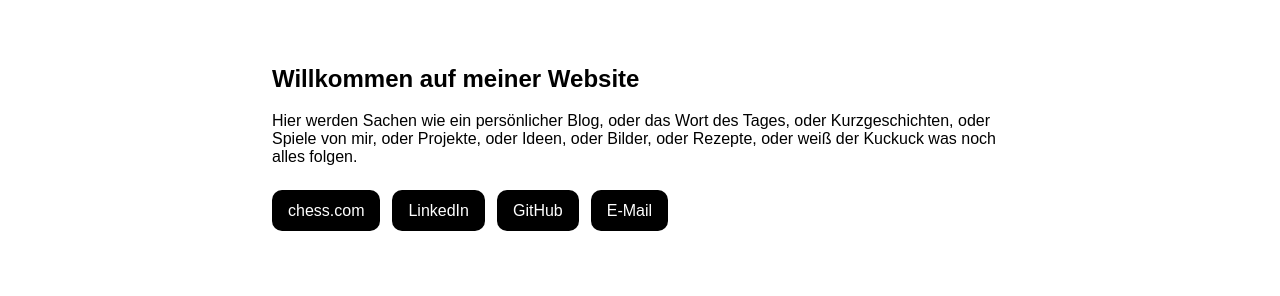
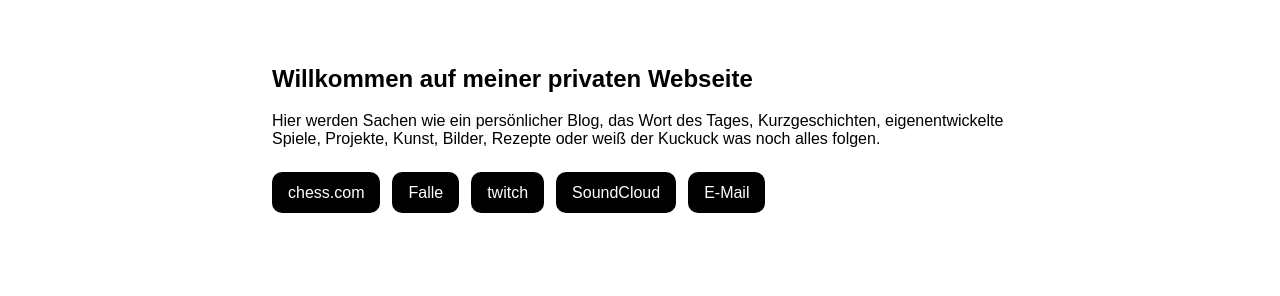
Before and after one commit to connor-42069/ConnorWetter, a plain HTML site: page index.html in a window 1280 px wide. Shown: the part 504-800 px from the top of the page. Drawn offline with Linux system fonts and the light colour scheme.

Commit message:
mehr links

```diff
--- a/index.html
+++ b/index.html
@@ -33,13 +33,11 @@
         <section class="profile">
 
             <div class="profile-info">
-                <h2>Willkommen auf meiner Website</h2>
+                <h2>Willkommen auf meiner privaten Webseite</h2>
 
                 <p>
-                   Hier werden Sachen wie ein persönlicher Blog, oder das Wort des Tages,
-                   oder Kurzgeschichten, oder Spiele von mir, oder Projekte, oder Ideen,
-                   oder Bilder, oder Rezepte, oder weiß der Kuckuck was noch alles folgen.
-
+                   Hier werden Sachen wie ein persönlicher Blog, das Wort des Tages, Kurzgeschichten, eigenentwickelte Spiele,
+                   Projekte, Kunst, Bilder, Rezepte oder weiß der Kuckuck was noch alles folgen.
                 </p>
 
                 <nav class="social-links" aria-label="Meine Profile">
@@ -51,6 +49,31 @@
                         chess.com
                     </a>
 
+                    <a
+                        href="https://www.youtube.com/embed/QDia3e12czc?autoplay=1"
+                        target="_blank"
+                        rel="noopener noreferrer"
+                    >
+                        Falle
+                    </a>
+
+                    <a
+                        href="https://www.twitch.tv/connormcschach"
+                        target="_blank"
+                        rel="noopener noreferrer"
+                    >
+                        twitch
+                    </a>
+
+                    <a
+                        href="https://soundcloud.com/connor-neudek"
+                        target="_blank"
+                        rel="noopener noreferrer"
+                    >
+                        SoundCloud
+                    </a>
+
+                    <!--
                     <a
                         href="https://www.linkedin.com/in/connor-neudek-519814403/"
                         target="_blank"
@@ -66,6 +89,7 @@
                     >
                         GitHub
                     </a>
+                    -->
 
                     <a href="mailto:connormcschach@gmail.com">
                         E-Mail
```
